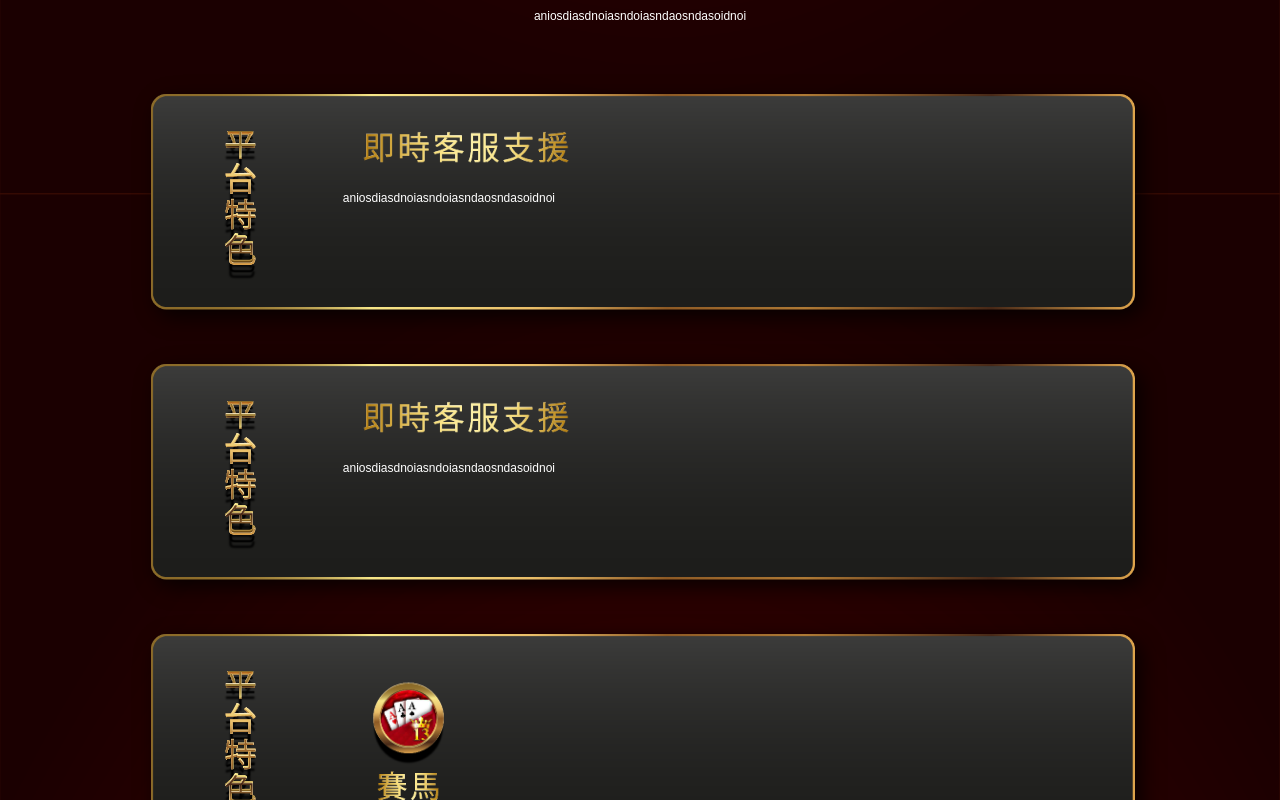
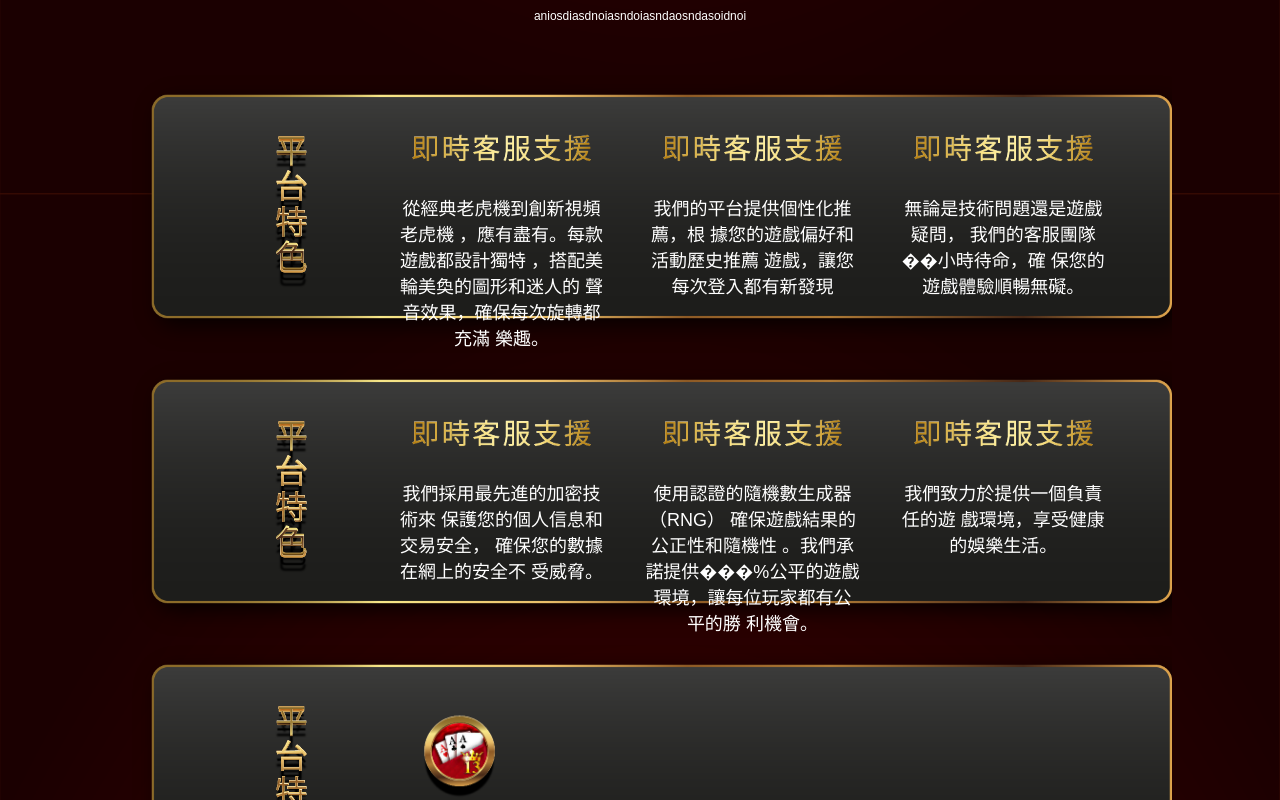
Before and after one commit to Miltonbhowmick/china-christmas, a Nuxt app: page / in a window 1280 px wide. Shown: the part 3740-4540 px from the top of the page. Built offline with nearby package versions, Linux system fonts and the light colour scheme.

Commit message:
feat: testing chiness text

```diff
--- a/components/Treasure.vue
+++ b/components/Treasure.vue
@@ -29,7 +29,36 @@
                                 />
                             </div>
                             <p class="description">
-                                aniosdiasdnoiasndoiasndaosndasoidnoi
+                                從經典老虎機到創新視頻老虎機
+                                ，應有盡有。每款遊戲都設計獨特
+                                ，搭配美輪美奐的圖形和迷人的
+                                聲音效果，確保每次旋轉都充滿 樂趣。
+                            </p>
+                        </div>
+                        <div class="context-item">
+                            <div class="title">
+                                <img
+                                    src="/images/context-item-title-1.png"
+                                    alt="context-item-title-1"
+                                />
+                            </div>
+                            <p class="description">
+                                我們的平台提供個性化推薦，根
+                                據您的遊戲偏好和活動歷史推薦
+                                遊戲，讓您每次登入都有新發現
+                            </p>
+                        </div>
+                        <div class="context-item">
+                            <div class="title">
+                                <img
+                                    src="/images/context-item-title-1.png"
+                                    alt="context-item-title-1"
+                                />
+                            </div>
+                            <p class="description">
+                                無論是技術問題還是遊戲疑問，
+                                我們的客服團隊��小時待命，確
+                                保您的遊戲體驗順暢無礙。
                             </p>
                         </div>
                     </div>
@@ -49,7 +78,35 @@
                                 />
                             </div>
                             <p class="description">
-                                aniosdiasdnoiasndoiasndaosndasoidnoi
+                                我們採用最先進的加密技術來
+                                保護您的個人信息和交易安全，
+                                確保您的數據在網上的安全不 受威脅。
+                            </p>
+                        </div>
+                        <div class="context-item">
+                            <div class="title">
+                                <img
+                                    src="/images/context-item-title-1.png"
+                                    alt="context-item-title-1"
+                                />
+                            </div>
+                            <p class="description">
+                                使用認證的隨機數生成器（RNG）
+                                確保遊戲結果的公正性和隨機性
+                                。我們承諾提供���%公平的遊戲
+                                環境，讓每位玩家都有公平的勝 利機會。
+                            </p>
+                        </div>
+                        <div class="context-item">
+                            <div class="title">
+                                <img
+                                    src="/images/context-item-title-1.png"
+                                    alt="context-item-title-1"
+                                />
+                            </div>
+                            <p class="description">
+                                我們致力於提供一個負責任的遊
+                                戲環境，享受健康的娛樂生活。
                             </p>
                         </div>
                     </div>
@@ -77,7 +134,7 @@
                     </div>
                 </div>
             </div>
-            <div class="move-box"><button class="btn">aaa</button></div>
+            <div class="move-box"><button class="btn">加入冒險</button></div>
         </div>
     </div>
 </template>
@@ -128,7 +185,7 @@
 
             .item {
                 padding: 10px;
-                height: 250px;
+                height: 265px;
                 width: 100%;
                 background-image: url("/images/rounded-box.png");
                 background-repeat: no-repeat;
@@ -147,7 +204,7 @@
                 }
                 .right {
                     height: 60%;
-                    width: 80%;
+                    width: 70%;
                     display: flex;
                     justify-content: space-between;
                     align-items: flex-start;
@@ -156,6 +213,11 @@
                         display: flex;
                         flex-direction: column;
                         align-items: flex-start;
+                        .description {
+                            font-size: 18px;
+                            color: #fff;
+                            text-align: center;
+                        }
                     }
                     .coin-list {
                         list-style: none;
```
